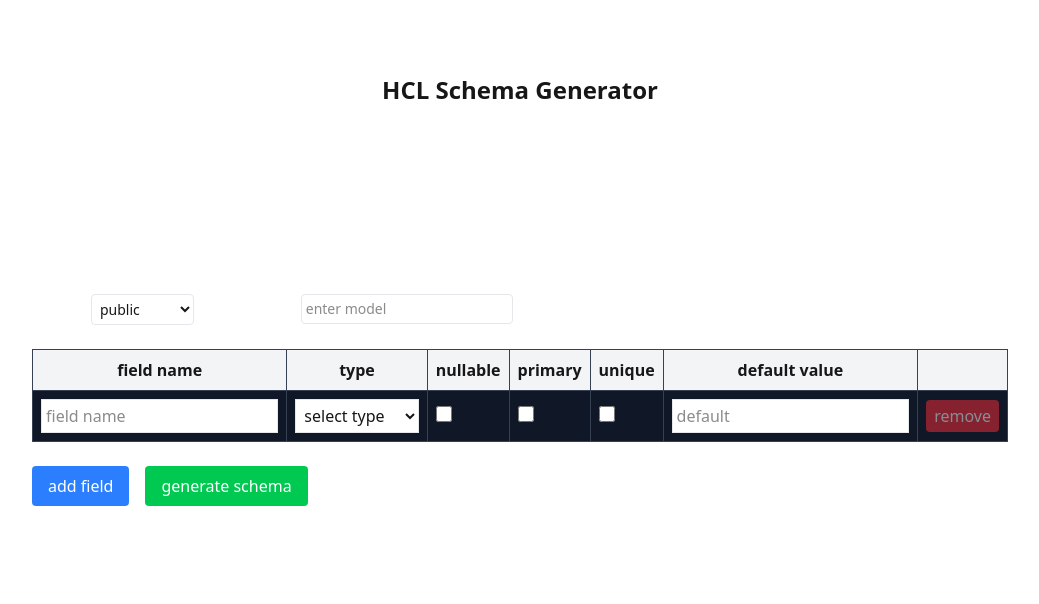
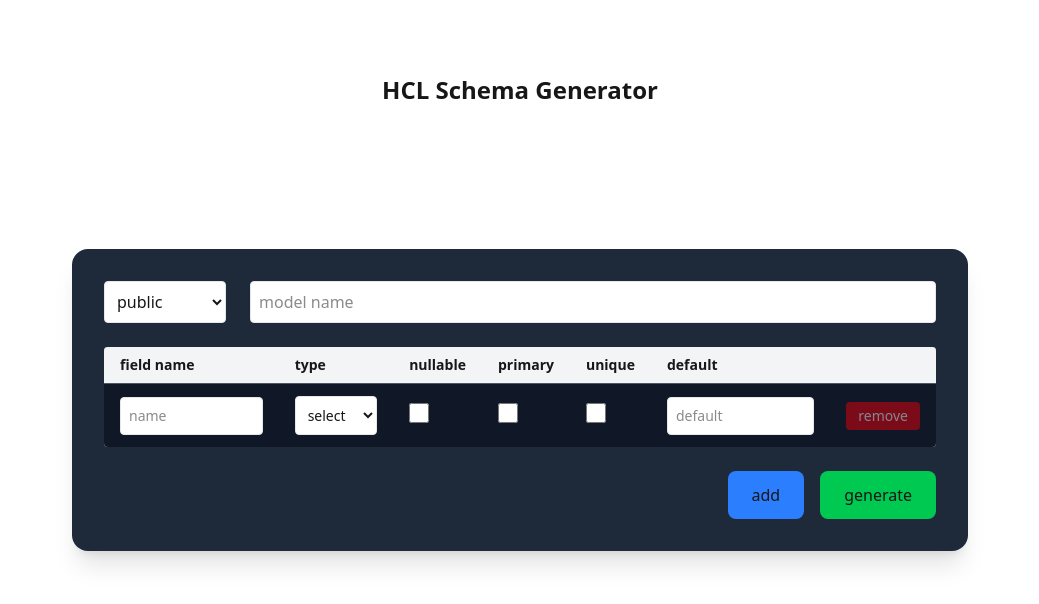
Before and after one commit to MGuruNikhil/hclSchemaGen, a Next.js app: page / in a window 1280 px wide. Shown: the top 604 px of the page, without its empty margins (120-1159 px from the left). Built offline with nearby package versions, Linux system fonts and the light colour scheme.

Commit message:
Update SchemaTable.tsx

```diff
--- a/app/components/SchemaTable.tsx
+++ b/app/components/SchemaTable.tsx
@@ -1,4 +1,4 @@
-"use client"
+'use client'
 
 import { useState, useMemo, useCallback } from 'react'
 import {
@@ -38,29 +38,24 @@ export default function SchemaTable({
   const [hclOutput, setHclOutput] = useState('')
 
   const handleAddRow = useCallback(() => {
-    setRows(rows => [
-      ...rows,
-      { name: '', type: '', isNullable: false, isPrimary: false, isUnique: false, defaultValue: '' },
-    ])
+    setRows(rs => [...rs, { name: '', type: '', isNullable: false, isPrimary: false, isUnique: false, defaultValue: '' }])
   }, [])
 
   const handleRemoveRow = useCallback((idx: number) => {
-    setRows(rows => rows.filter((_, i) => i !== idx))
+    setRows(rs => rs.filter((_, i) => i !== idx))
   }, [])
 
   const columnHelper = createColumnHelper<SchemaRow>()
-  const columns = useMemo(() => [
+  const columns = useMemo(
+    () => [
       columnHelper.accessor('name', {
         header: 'field name',
         cell: ({ row, getValue }) => (
           <input
             value={getValue() || ''}
-          onChange={e => {
-            const val = e.target.value
-            setRows(rs => rs.map((r, i) => i === row.index ? { ...r, name: val } : r))
-          }}
-          className='border border-gray-700 p-1 w-full bg-gray-800 text-white'
-          placeholder='field name'
+            onChange={e => setRows(rs => rs.map((r, i) => i === row.index ? { ...r, name: e.target.value } : r))}
+            className='border border-gray-600 p-2 w-full bg-gray-700 text-white rounded'
+            placeholder='name'
           />
         ),
       }),
@@ -69,13 +64,10 @@ export default function SchemaTable({
         cell: ({ row, getValue }) => (
           <select
             value={getValue() || ''}
-          onChange={e => {
-            const val = e.target.value
-            setRows(rs => rs.map((r, i) => i === row.index ? { ...r, type: val } : r))
-          }}
-          className='border border-gray-700 p-1 w-full bg-gray-800 text-white'
+            onChange={e => setRows(rs => rs.map((r, i) => i === row.index ? { ...r, type: e.target.value } : r))}
+            className='border border-gray-600 p-2 w-full bg-gray-700 text-white rounded'
           >
-          <option value=''>select type</option>
+            <option value=''>select</option>
             {dataTypes.map(t => <option key={t} value={t}>{t}</option>)}
           </select>
         ),
@@ -86,11 +78,8 @@ export default function SchemaTable({
           <input
             type='checkbox'
             checked={getValue()}
-          onChange={e => {
-            const chk = e.target.checked
-            setRows(rs => rs.map((r, i) => i === row.index ? { ...r, isNullable: chk } : r))
-          }}
-          className='w-4 h-4'
+            onChange={e => setRows(rs => rs.map((r, i) => i === row.index ? { ...r, isNullable: e.target.checked } : r))}
+            className='h-5 w-5 text-blue-500'
           />
         ),
       }),
@@ -100,11 +89,8 @@ export default function SchemaTable({
           <input
             type='checkbox'
             checked={getValue()}
-          onChange={e => {
-            const chk = e.target.checked
-            setRows(rs => rs.map((r, i) => i === row.index ? { ...r, isPrimary: chk } : r))
-          }}
-          className='w-4 h-4'
+            onChange={e => setRows(rs => rs.map((r, i) => i === row.index ? { ...r, isPrimary: e.target.checked } : r))}
+            className='h-5 w-5 text-green-400'
           />
         ),
       }),
@@ -114,24 +100,18 @@ export default function SchemaTable({
           <input
             type='checkbox'
             checked={getValue()}
-          onChange={e => {
-            const chk = e.target.checked
-            setRows(rs => rs.map((r, i) => i === row.index ? { ...r, isUnique: chk } : r))
-          }}
-          className='w-4 h-4'
+            onChange={e => setRows(rs => rs.map((r, i) => i === row.index ? { ...r, isUnique: e.target.checked } : r))}
+            className='h-5 w-5 text-yellow-300'
           />
         ),
       }),
       columnHelper.accessor('defaultValue', {
-      header: 'default value',
+        header: 'default',
         cell: ({ row, getValue }) => (
           <input
             value={getValue() || ''}
-          onChange={e => {
-            const val = e.target.value
-            setRows(rs => rs.map((r, i) => i === row.index ? { ...r, defaultValue: val } : r))
-          }}
-          className='border border-gray-700 p-1 w-full bg-gray-800 text-white'
+            onChange={e => setRows(rs => rs.map((r, i) => i === row.index ? { ...r, defaultValue: e.target.value } : r))}
+            className='border border-gray-600 p-2 w-full bg-gray-700 text-white rounded'
             placeholder='default'
           />
         ),
@@ -141,86 +121,69 @@ export default function SchemaTable({
         cell: ({ row }) => (
           <button
             onClick={() => handleRemoveRow(row.index)}
-          className='px-2 py-1 bg-red-500 text-white rounded hover:bg-red-600 disabled:opacity-50'
+            className='px-3 py-1 bg-red-600 rounded hover:bg-red-700 disabled:opacity-50'
             disabled={rows.length === 1}
           >remove</button>
         ),
       }),
-  ], [columnHelper, dataTypes, handleRemoveRow, rows.length])
+    ],
+    [columnHelper, dataTypes, handleRemoveRow, rows.length]
+  )
 
-  const table = useReactTable({
-    data: rows,
-    columns,
-    getCoreRowModel: getCoreRowModel(),
-  })
+  const table = useReactTable({ data: rows, columns, getCoreRowModel: getCoreRowModel() })
 
   const generateHCL = useCallback(() => {
-    let hcl = `schema \"${schema}\" {\n`
-    hcl += `  table \"${modelName}\" {\n`
-    rows.forEach(r => {
-      hcl += `    column \"${r.name}\" {\n`
-      hcl += `      type = ${r.type}\n`
-      hcl += `      null = ${r.isNullable}\n`
+    if (!modelName.trim() || rows.some(r => !r.name.trim() || !r.type)) {
+      window.alert('fill all names + types before generating')
+      return
+    }
+    let hcl = `schema \"${schema}\" {\n  table \"${modelName.trim()}\" {\n`
+    const valid = rows.filter(r => r.name.trim() && r.type)
+    valid.forEach(r => {
+      hcl += `    column \"${r.name}\" {\n      type = ${r.type}\n      null = ${r.isNullable}\n`
       if (r.defaultValue) hcl += `      default = \"${r.defaultValue}\"\n`
       hcl += `    }\n`
     })
-    const pkCols = rows.filter(r => r.isPrimary).map(r => `column.${r.name}`)
-    if (pkCols.length) {
-      hcl += `    primary_key {\n`
-      hcl += `      columns = [${pkCols.join(', ')}]\n`
-      hcl += `    }\n`
-    }
-    rows.filter(r => r.isUnique).forEach(r => {
-      hcl += `    index \"idx_${r.name}\" {\n`
-      hcl += `      columns = [column.${r.name}]\n`
-      hcl += `      unique = true\n`
-      hcl += `    }\n`
+    const pk = valid.filter(r => r.isPrimary).map(r => `column.${r.name}`)
+    if (pk.length) hcl += `    primary_key { columns = [${pk.join(', ')}] }\n`
+    valid.filter(r => r.isUnique).forEach(r => {
+      hcl += `    index \"idx_${r.name}\" { columns = [column.${r.name}] unique = true }\n`
     })
-    hcl += `  }\n` + `}\n`
+    hcl += `  }\n}\n`
     setHclOutput(hcl)
   }, [schema, modelName, rows])
 
   return (
-    <div className='space-y-6 max-w-5xl mx-auto p-6'>
-      <div className='flex space-x-4'>
-        <label className='block text-sm font-medium text-white'>
-          schema
+    <div className='bg-gray-800 rounded-2xl shadow-xl p-8 space-y-6 max-w-4xl mx-auto'>
+      <div className='flex items-center space-x-6'>
         <select
           value={schema}
           onChange={e => setSchema(e.target.value)}
-            className='ml-2 border rounded p-1 bg-gray-800 text-white'
-          >
-            {schemas.map(s => <option key={s} value={s}>{s}</option>)}
-          </select>
-        </label>
-        <label className='block text-sm font-medium text-white'>
-          model name
+          className='border rounded p-2 bg-gray-700 text-white'
+        >{schemas.map(s => <option key={s}>{s}</option>)}</select>
         <input
           value={modelName}
           onChange={e => setModelName(e.target.value)}
-            className='ml-2 border rounded p-1 bg-gray-800 text-white'
-            placeholder='enter model'
+          placeholder='model name'
+          className='border rounded p-2 w-full bg-gray-700 text-white'
         />
-        </label>
       </div>
-      <div className='overflow-x-auto'>
-        <table className='min-w-full border border-gray-700'>
-          <thead>
+      <div className='overflow-x-auto rounded shadow-inner'>
+        <table className='min-w-full divide-y divide-gray-600'>
+          <thead className='bg-gray-700'>
             {table.getHeaderGroups().map(hg => (
-              <tr key={hg.id}>
-                {hg.headers.map(h => (
-                  <th key={h.id} className='border border-gray-700 p-2 font-semibold text-white'>
+              <tr key={hg.id}>{hg.headers.map(h => (
+                <th key={h.id} className='px-4 py-2 text-left text-sm font-semibold text-gray-200'>
                   {flexRender(h.column.columnDef.header, h.getContext())}
                 </th>
-                ))}
-              </tr>
+              ))}</tr>
             ))}
           </thead>
-          <tbody>
+          <tbody className='divide-y divide-gray-600'>
             {table.getRowModel().rows.map(r => (
-              <tr key={r.id}>
+              <tr key={r.id} className='bg-gray-900 hover:bg-gray-700'>
                 {r.getVisibleCells().map(c => (
-                  <td key={c.id} className='border border-gray-700 p-2 bg-gray-900'>
+                  <td key={c.id} className='px-4 py-3 text-sm text-gray-100'>
                     {flexRender(c.column.columnDef.cell, c.getContext())}
                   </td>
                 ))}
@@ -229,15 +192,12 @@ export default function SchemaTable({
           </tbody>
         </table>
       </div>
-      <div className='space-x-4'>
-        <button onClick={handleAddRow} className='px-4 py-2 bg-blue-500 text-white rounded hover:bg-blue-600'>add field</button>
-        <button onClick={generateHCL} className='px-4 py-2 bg-green-500 text-white rounded hover:bg-green-600'>generate schema</button>
+      <div className='flex justify-end space-x-4'>
+        <button onClick={handleAddRow} className='px-6 py-3 bg-blue-500 rounded-lg hover:bg-blue-600'>add</button>
+        <button onClick={generateHCL} className='px-6 py-3 bg-green-500 rounded-lg hover:bg-green-600'>generate</button>
       </div>
       {hclOutput && (
-        <div className='mt-6'>
-          <h3 className='text-lg font-medium mb-2 text-white'>generated hcl schema</h3>
-          <pre className='p-4 rounded overflow-x-auto border border-gray-700 bg-gray-800 text-white'>{hclOutput}</pre>
-        </div>
+        <pre className='bg-gray-900 p-4 rounded text-sm overflow-x-auto text-green-200'>{hclOutput}</pre>
       )}
     </div>
   )
```
Lines whose indentation alone changed are shown as unchanged.
